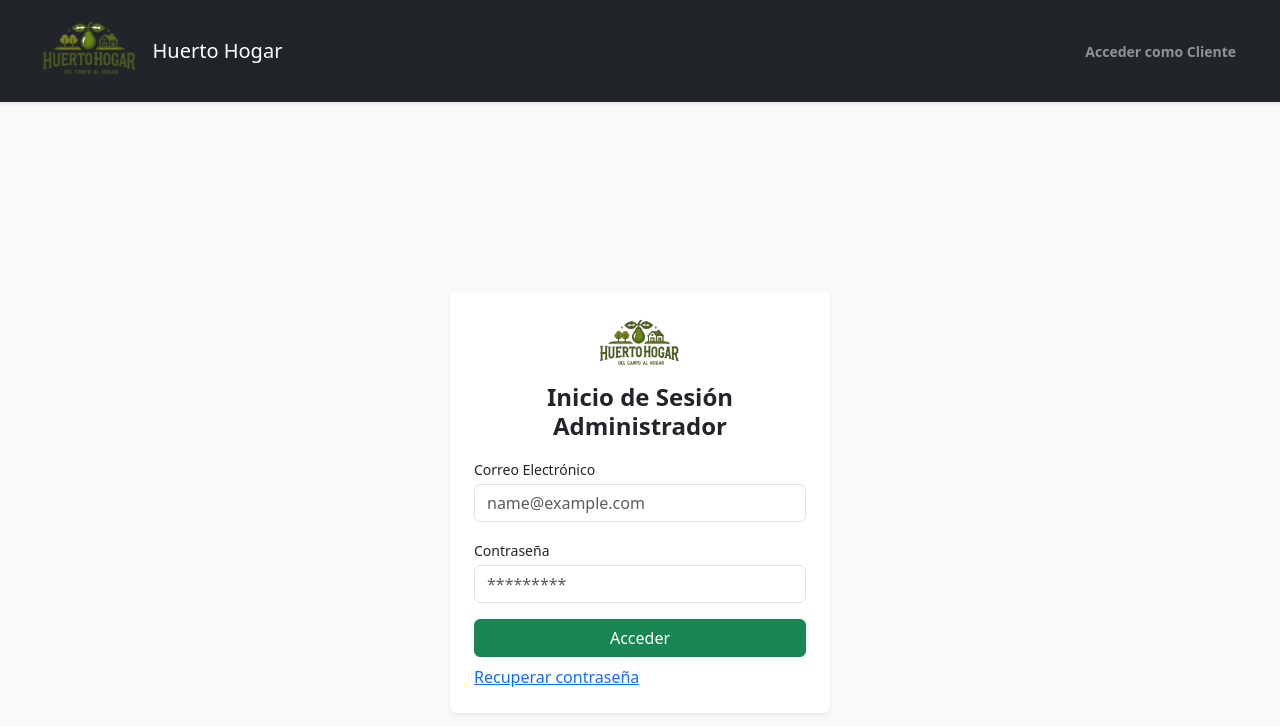
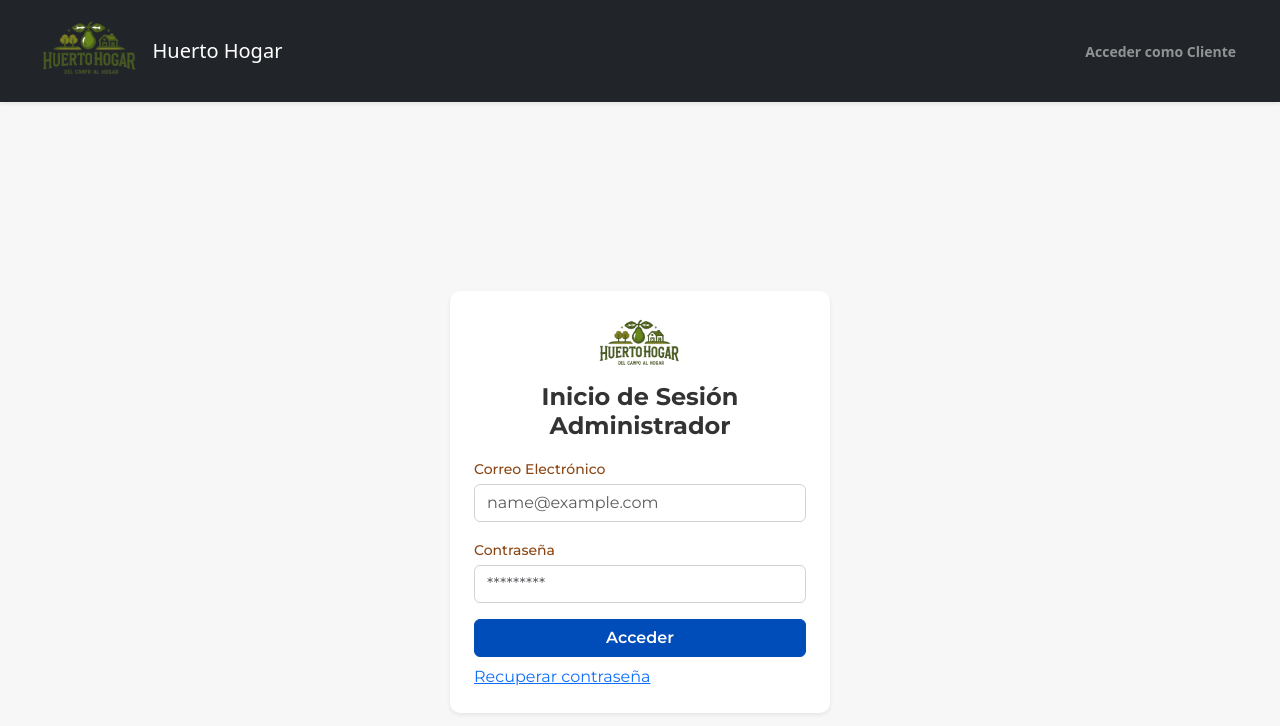
Before and after one commit to Alcoh0lgel/Huerto-hogar-react, a React (Vite) app: page /admin/acceder in a window 1280 px wide. Shown: the top 726 px of the page. Built offline with nearby package versions, Linux system fonts and the light colour scheme.

Commit message:
Ajustes en el css y usos en el acceder

```diff
--- a/src/pages/admin/acceder/acceder_admin.jsx
+++ b/src/pages/admin/acceder/acceder_admin.jsx
@@ -1,6 +1,7 @@
 import React, { useState } from 'react';
 import { useNavigate } from 'react-router-dom';
 import NavigationBar from '../../../components/navbar/navbaraccederadmin';
+import styles from './acceder_admin.module.css';
 
 export default function LoginAdmin({ onLoginSuccess }) {
     const [email, setEmail] = useState('');
@@ -16,28 +17,27 @@ export default function LoginAdmin({ onLoginSuccess }) {
     };
 
     const handleAccederClick = () => {
-        // Redirige al panel de administración al hacer clic en el botón
         navigate('/admin/panel');
     };
 
     return (
         <>
             <NavigationBar />
-            <div className="bg-light d-flex flex-column min-vh-100">
-                <main className="container d-flex flex-grow-1 align-items-center justify-content-center py-4">
-                    <div className="card p-4 shadow-sm border-0" style={{ maxWidth: "380px", width: "100%" }}>
+            <div className={styles.loginContainer}>
+                <main className={styles.loginMain}>
+                    <div className={styles.loginCard}>
                         <div className="text-center mb-3">
                             <img src="/img/HuertoHogar.png" alt="Huerto Hogar" height="60" className="mb-2" />
-                            <h4 className="fw-bold m-0">Inicio de Sesión Administrador</h4>
+                            <h4 className={`fw-bold m-0 ${styles.loginTitle}`}>Inicio de Sesión Administrador</h4>
                         </div>
 
                         <form onSubmit={handleSubmit} className="text-start">
                             <div className="mb-3">
-                                <label htmlFor="email" className="form-label small mb-1">Correo Electrónico</label>
+                                <label htmlFor="email" className={`form-label small mb-1 ${styles.formLabel}`}>Correo Electrónico</label>
                                 <input
                                     type="email"
                                     id="email"
-                                    className="form-control"
+                                    className={`form-control ${styles.formControl}`}
                                     placeholder="name@example.com"
                                     value={email}
                                     onChange={(e) => setEmail(e.target.value)}
@@ -46,11 +46,11 @@ export default function LoginAdmin({ onLoginSuccess }) {
                             </div>
 
                             <div className="mb-3">
-                                <label htmlFor="password" className="form-label small mb-1">Contraseña</label>
+                                <label htmlFor="password" className={`form-label small mb-1 ${styles.formLabel}`}>Contraseña</label>
                                 <input
                                     type="password"
                                     id="password"
-                                    className="form-control"
+                                    className={`form-control ${styles.formControl}`}
                                     placeholder="*********"
                                     value={password}
                                     onChange={(e) => setPassword(e.target.value)}
@@ -62,7 +62,7 @@ export default function LoginAdmin({ onLoginSuccess }) {
                                 <div className="btn-envio d-grid mb-2">
                                     <button
                                         type="button"
-                                        className="btn btn-success"
+                                        className={`btn ${styles.btnSuccess}`}
                                         onClick={handleAccederClick}
                                     >
                                         Acceder
--- a/src/pages/admin/acceder/acceder_admin.module.css
+++ b/src/pages/admin/acceder/acceder_admin.module.css
@@ -0,0 +1,73 @@
+@import url('https://fonts.googleapis.com/css2?family=Montserrat:ital,wght@0,100..900;1,100..900&display=swap');
+
+.loginContainer {
+    display: flex;
+    flex-direction: column;
+    min-height: 100vh;
+    margin: 0;
+    font-family: "Montserrat", sans-serif;
+    background-color: #F7F7F7;
+    color: #8B4513;
+}
+
+.loginMain {
+    flex-grow: 1;
+    display: flex;
+    align-items: center;
+    justify-content: center;
+    padding: 1.5rem;
+}
+
+.loginCard {
+    border-radius: 10px;
+    background-color: #FFFFFF;
+    border: none;
+    max-width: 380px;
+    width: 100%;
+    padding: 1.5rem;
+    box-shadow: 0 0.125rem 0.25rem rgba(0, 0, 0, 0.075);
+}
+
+.loginTitle {
+    font-family: "Montserrat", sans-serif;
+    color: #333333;
+    font-weight: 600;
+}
+
+.formLabel {
+    color: #8B4513;
+    font-weight: 500;
+}
+
+.formControl {
+    font-family: "Montserrat", sans-serif;
+    border-color: #D3D3D3;
+}
+
+.formControl:focus {
+    border-color: #2E8B57;
+    box-shadow: 0 0 0 0.25rem rgba(46, 139, 87, 0.25);
+}
+
+.btnSuccess {
+    background-color: #004db9;
+    border-color: #004db9;
+    color: #FFFFFF;
+    font-family: "Montserrat", sans-serif;
+    font-weight: 600;
+}
+
+.btnSuccess:hover {
+    background-color: #FFD700;
+    border-color: #FFD700;
+    color: #333333;
+}
+
+.footer {
+    background-color: #333333;
+    color: #FFFFFF;
+    text-align: center;
+    font-family: "Montserrat", sans-serif;
+    padding: 1rem 0;
+    font-size: 0.875rem;
+}
```
